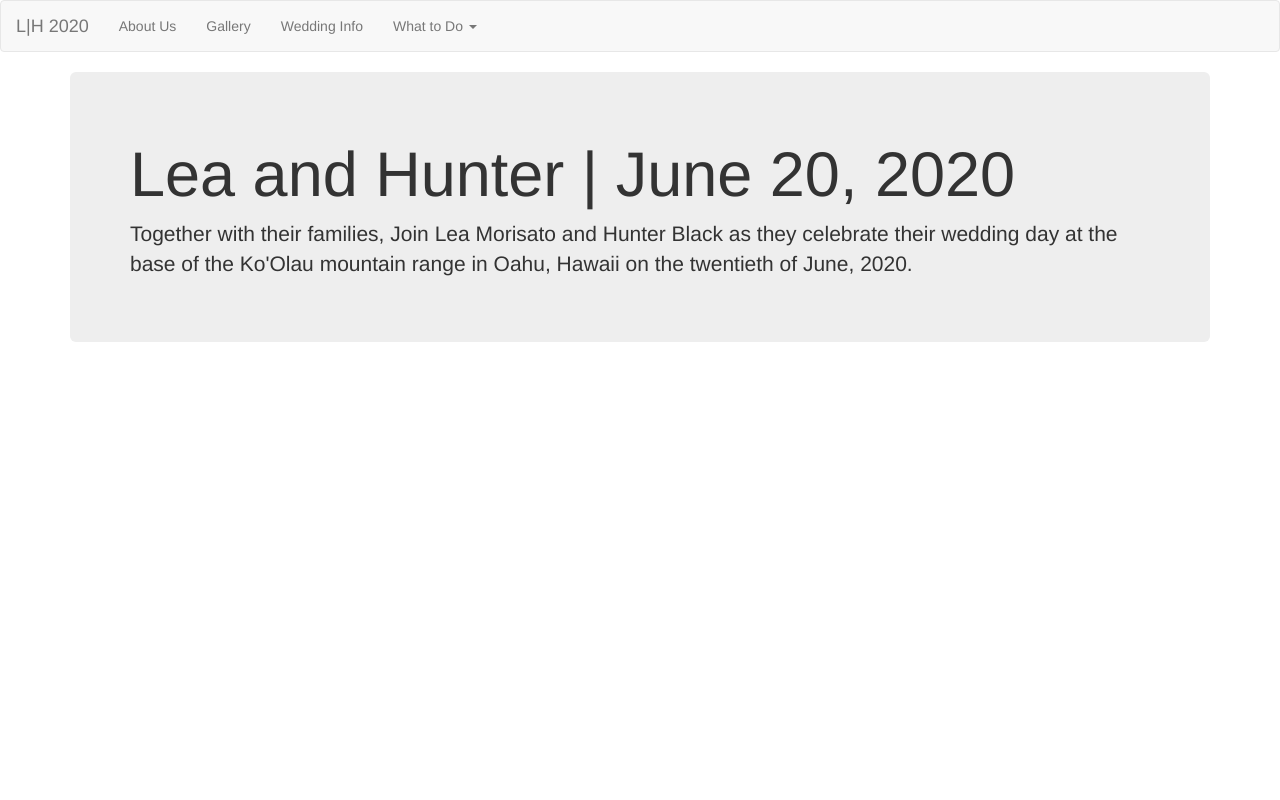
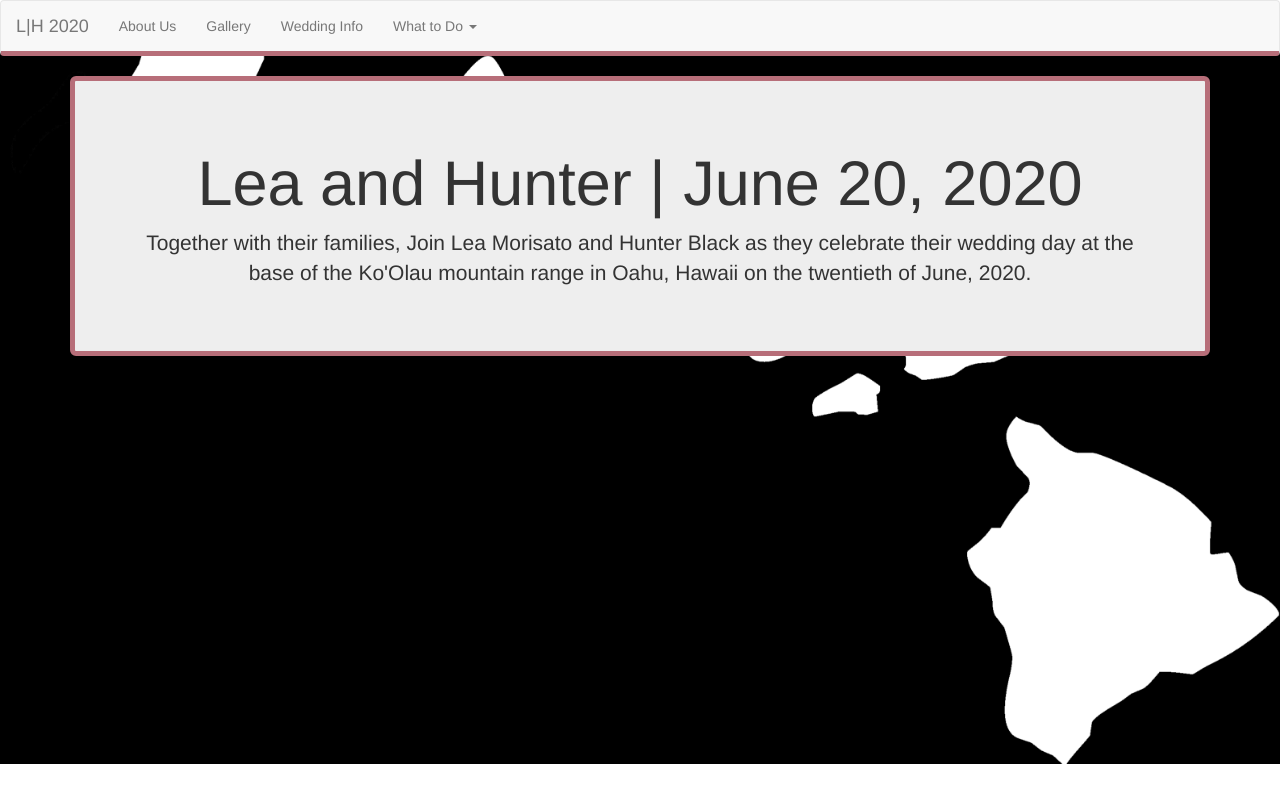
Before and after one commit to Gage77/Gage77.github.io, a plain HTML site: page index.html in a window 1280 px wide. Drawn offline with nearby package versions, Linux system fonts and the light colour scheme.

Commit message:
Background image and borders to jumbo/nav

```diff
--- /dev/null
+++ b/customstyles.css
@@ -0,0 +1,26 @@
+body {
+	background: url('imgs/backgroundpic.png');
+	background-repeat: no-repeat;
+	-webkit-background-size: cover;
+	-moz-background-size: cover;
+	-o-background-size: cover;
+	background-size: cover;
+	background-position: 0% -7%;
+	margin: 0;
+}
+
+.myjumbo {
+	border: 5px solid #b76e79;
+}
+
+.myjumbo h1 {
+	text-align: center;
+}
+
+.myjumbo p {
+	text-align: center;
+}
+
+.nav-border {
+	border-bottom: 5px solid #b76e79;
+}
--- a/index.html
+++ b/index.html
@@ -4,9 +4,10 @@
 	<title>Lea | Hunter 2020</title>
 	<!-- Bootstrap css -->
 	<link rel="stylesheet" type="text/css" href="bootstrap.css">
+	<link rel="stylesheet" type="text/css" href="customstyles.css">
 </head>
 <body>
-	<nav class="navbar navbar-default">
+	<nav class="navbar navbar-default nav-border">
 		<div class="navbar-header">
 			<a href="#" class="navbar-brand">L|H 2020</a>
 		</div>
@@ -26,8 +27,8 @@
 		</ul>
 	</nav>
 
-	<div class="container">
-		<div class="jumbotron">
+	<div class="container mycontainer">
+		<div class="jumbotron myjumbo">
 			<h1>Lea and Hunter | June 20, 2020</h1>
 			<p>Together with their families, Join Lea Morisato and Hunter Black as they celebrate their wedding day at the base of the Ko'Olau mountain range in Oahu, Hawaii on the twentieth of June, 2020.</p>
 		</div>
```
Also changed, not shown: imgs/backgroundpic.png (renamed from imgs/background pic.png).
